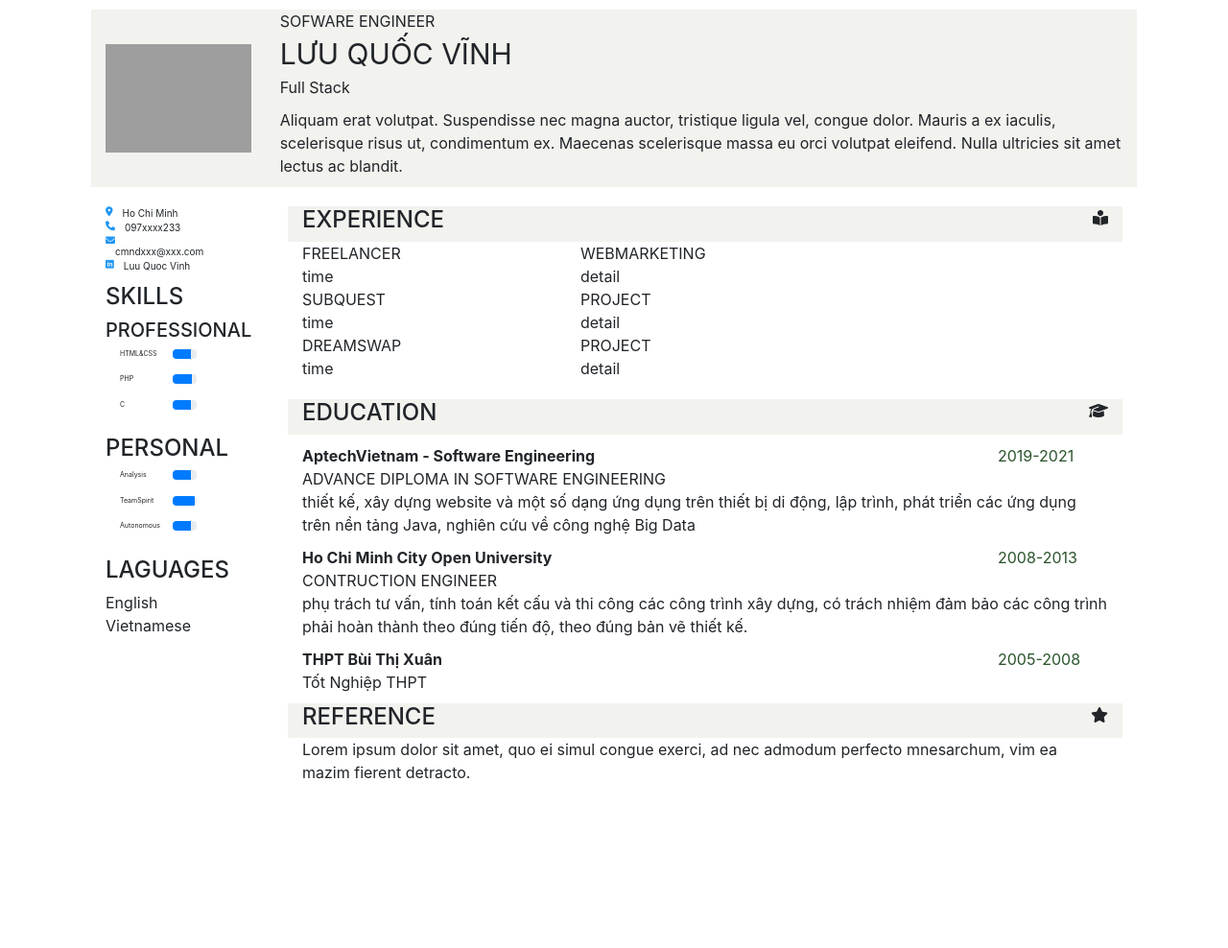
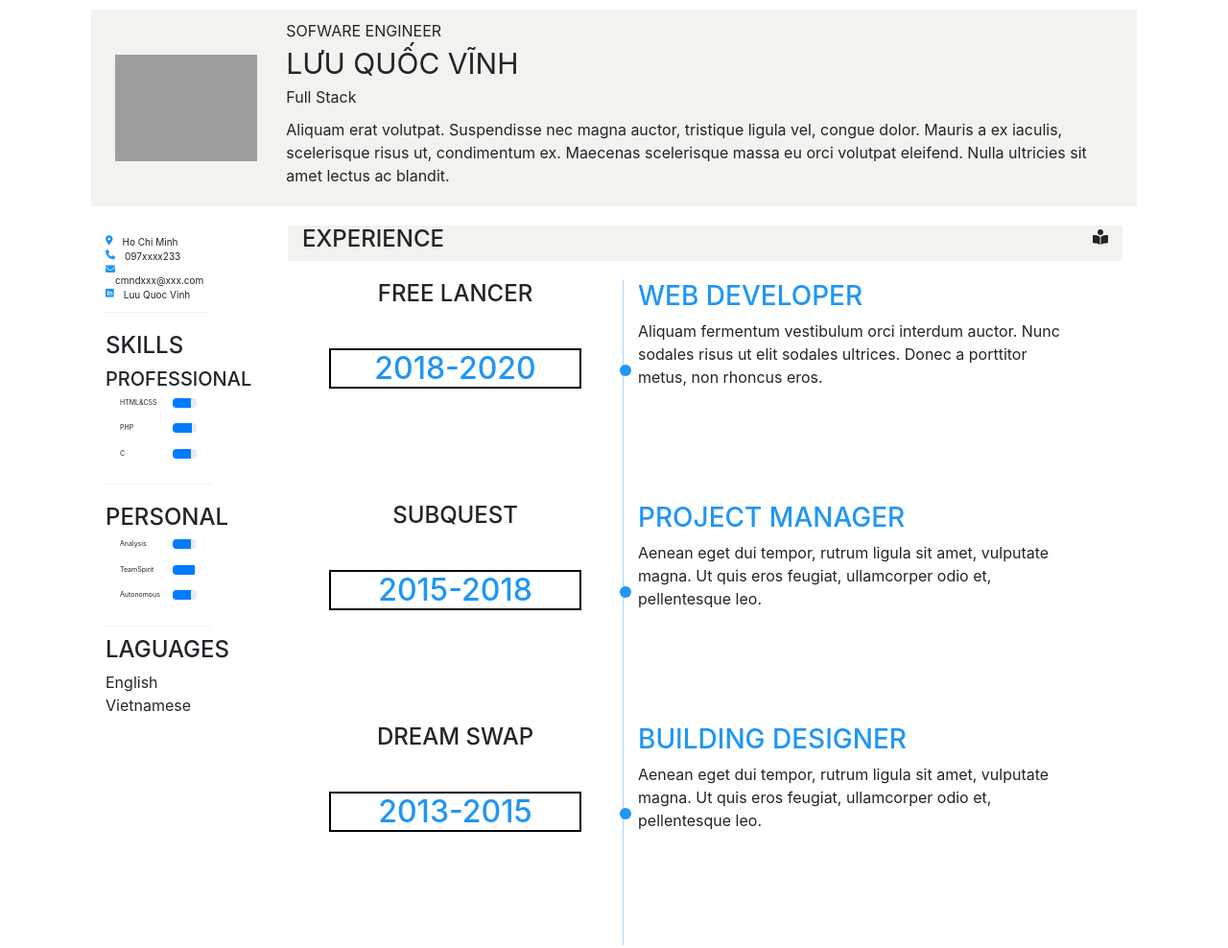
Before and after one commit to luuquocvinh/resume_junior, a plain HTML site: page index.html in a window 1280 px wide. Shown: the top 988 px of the page at 96% size. Before the commit the page ends 827 px from the top, so only its background shows below. Drawn offline with nearby package versions, Linux system fonts and the light colour scheme; grey boxes are pictures that could not be loaded.

Commit message:
commit 3th

```diff
--- a/index.html
+++ b/index.html
@@ -4,14 +4,20 @@
     <meta charset="utf-8">
     <meta name="viewport" content="width=device-width, initial-scale=1, shrink-to-fit=no">
     <link rel="stylesheet" href="https://stackpath.bootstrapcdn.com/bootstrap/4.4.0/css/bootstrap.min.css" integrity="sha384-SI27wrMjH3ZZ89r4o+fGIJtnzkAnFs3E4qz9DIYioCQ5l9Rd/7UAa8DHcaL8jkWt" crossorigin="anonymous">
+
+    <link href="timelinev.css" rel="stylesheet">
+    <style>
     <title>Hello, world!</title>
     <style>
         body *{
-            /*border: 1px solid rgba(0,122,0,.2)*/
+            /*background-color: white;*/
         }
         .picture{
             text-align: center;
             margin:auto
+        }
+        .information{
+            padding:10px
         }
         .information,.header-edu,.header-exp,.header-ref{
             background: #f2f2ee;
@@ -29,12 +35,65 @@
         .edu .row{
             margin-top:10px
         }
+        .skills,.contact,.reference,.personal{
+            border-bottom:1px solid #f2f2ee;
+            padding:10px 0px
+        }
+        .row.middle-exp{
+            margin:20px 0px
+        }
+        div.sticky {
+        position: -webkit-sticky;
+        position: sticky;
+        top: 0;
+        }
+
+    #timeline {
+        overflow: hidden;
+        width: 100%;
+    }
+
+    #timeline div {
+        height: 231px;
+    }
+
+    #timeline div .date {
+        border-right: 1px rgba(33, 150, 243, 0.4) solid;
+        text-align: center
+    }
+
+    #timeline div .date:before {
+        content: '';
+        width: 12px;
+        height: 12px;
+        background: #2196F3;
+        position: absolute;
+        left: 99.2%;
+        top: 88px;
+        border-radius: 100%;
+    }
+
+    #timeline div .date h2 {
+        margin: 42px 28px 0;
+        text-align: center;
+        border: 2px solid black;
+        color: #2196F3;
+    }
+
+    #timeline div .text p {
+        width: 100%;
+    }
+    #timeline div .text h3 {
+        width: 100%;
+        color: #2196F3;
+    }
+
     </style>
 </head>
 <body>
     <div class="container">
         <div class="row information">
-            <div class="col-sm-2 picture">
+            <div class="col-sm-2 picture sticky">
                 <img src="https://i.postimg.cc/WpGnC8Cq/29313045-1905621932783704-3633724408111629409-n.jpg" width="100%">
             </div>
             <div class="col-sm-10">
@@ -48,7 +107,7 @@
         </div>
         <div class="row">
             <div class="col-sm-2 colLeft">
-                <div class="container">
+                <div class="container sticky">
                     <div class="row contact">
                         <div class="container">
                             <div class="row">
@@ -139,45 +198,45 @@
                                 <div class="col-sm-10"><h4>EXPERIENCE</h4></div>
                                 <div class="col-sm-2" style="text-align: right"><i class='fas fa-book-reader'></i></div>
                             </div>
+                            <div class="row middle-exp">
+                                <div class="xxx">
+                                    <div id="timeline" class="row ">
+                                        <div class="timelineCont col-12">
                                             <div class="row">
-                                <div class="col-sm-4">
-                                    <div class="container">
-                                        <div class="row">FREELANCER</div>
-                                        <div class="row">time</div>
+                                                <div class="date col-5">
+                                                    <h4>FREE LANCER</h4>
+                                                    <h2>2018-2020</h2>
                                                 </div>
-                                </div>
-                                <div class="col-sm-8">
-                                    <div class="container">
-                                        <div class="row">WEBMARKETING</div>
-                                        <div class="row">detail</div>
+                                                <div class="text col-7">
+                                                    <h3>WEB DEVELOPER</h3>
+                                                    <p>Aliquam fermentum vestibulum orci interdum auctor. Nunc sodales risus ut elit sodales ultrices. Donec a porttitor metus, non rhoncus eros.</p>
                                                 </div>
                                             </div>
                                         </div>
+                                        <div class="timelineCont col-12">
                                             <div class="row">
-                                <div class="col-sm-4">
-                                    <div class="container">
-                                        <div class="row">SUBQUEST</div>
-                                        <div class="row">time</div>
+                                                <div class="date col-5">
+                                                    <h4>SUBQUEST</h4>
+                                                    <h2>2015-2018</h2>
                                                 </div>
-                                </div>
-                                <div class="col-sm-8">
-                                    <div class="container">
-                                        <div class="row">PROJECT</div>
-                                        <div class="row">detail</div>
+                                                <div class="text col-7">
+                                                    <h3>PROJECT MANAGER</h3>
+                                                    <p>Aenean eget dui tempor, rutrum ligula sit amet, vulputate magna. Ut quis eros feugiat, ullamcorper odio et, pellentesque leo. </p>
                                                 </div>
                                             </div>
                                         </div>
+                                        <div class="timelineCont col-12">
                                             <div class="row">
-                                <div class="col-sm-4">
-                                    <div class="container">
-                                        <div class="row">DREAMSWAP</div>
-                                        <div class="row">time</div>
+                                                <div class="date col-5">
+                                                    <h4>DREAM SWAP</h4>
+                                                    <h2>2013-2015</h2>
+                                                </div>
+                                                <div class="text col-7">
+                                                    <h3>BUILDING DESIGNER</h3>
+                                                    <p>Aenean eget dui tempor, rutrum ligula sit amet, vulputate magna. Ut quis eros feugiat, ullamcorper odio et, pellentesque leo. </p>
                                                 </div>
                                             </div>
-                                <div class="col-sm-8">
-                                    <div class="container">
-                                        <div class="row">PROJECT</div>
-                                        <div class="row">detail</div>
+                                        </div>
                                     </div>
                                 </div>
                             </div>
```
Lines whose indentation alone changed are shown as unchanged.
